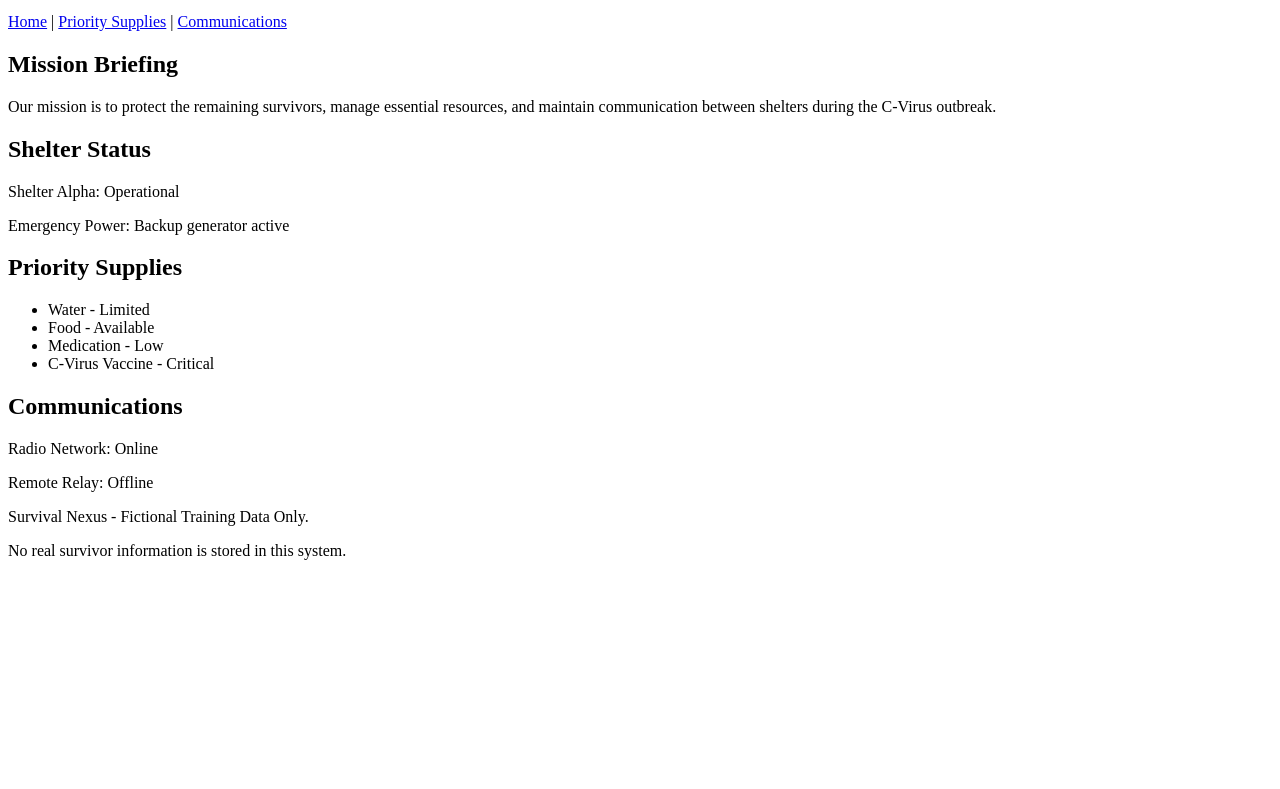
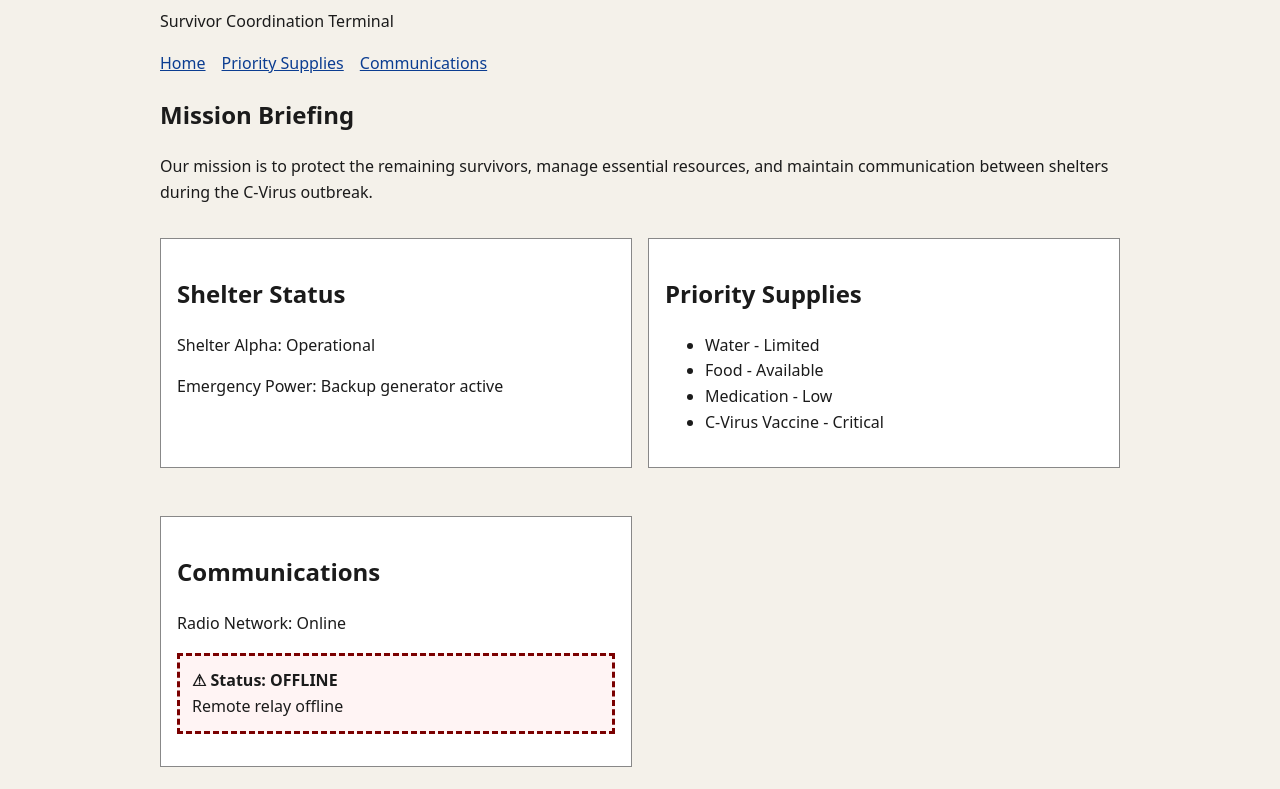
Before and after one commit to jiem01/Survival-Nexus, a plain HTML site: page web/index.html in a window 1280 px wide. Shown: the part 101-890 px from the top of the page. Before the commit the page ends 800 px from the top, so only its background shows below. Drawn offline with Linux system fonts and the light colour scheme.

Commit message:
Complete Activity 02: style and organize terminal

```diff
--- a/web/index.html
+++ b/web/index.html
@@ -2,46 +2,35 @@
 <html lang="en">
 <head>
   <meta charset="UTF-8">
-    <meta name="viewport" content="width=device-width, initial-scale=1.0">
+  <meta name="viewport" content="width=device-width, initial-scale=1">
   <title>Survival Nexus - Shelter Terminal</title>
   <link rel="stylesheet" href="styles.css">
-    <style>
-
-</style>
-
 </head>
 <body>
-
-    <header>
+  <main>
+    <header id="mission">
       <h1>Survival Nexus</h1>
       <p>Survivor Coordination Terminal</p>
-
-<nav>
+      <nav aria-label="Main">
         <a href="#mission">Home</a>
-    |
-    <a href="#priority-supplies">Priority Supplies</a>
-    |
+        <a href="#supplies">Priority Supplies</a>
         <a href="#communications">Communications</a>
       </nav>
     </header>
 
-    <main>
-        <section id="mission">
+    <section>
       <h2>Mission Briefing</h2>
-            <p>
-                Our mission is to protect the remaining survivors,
-                manage essential resources, and maintain communication
-                between shelters during the C-Virus outbreak.
-            </p>
+      <p>Our mission is to protect the remaining survivors, manage essential resources, and maintain communication between shelters during the C-Virus outbreak.</p>
     </section>
 
-        <section id="shelter-status">
+    <div class="status-grid">
+      <section class="panel">
         <h2>Shelter Status</h2>
         <p>Shelter Alpha: Operational</p>
         <p>Emergency Power: Backup generator active</p>
       </section>
 
-        <section id="priority-supplies">
+      <section class="panel" id="supplies">
         <h2>Priority Supplies</h2>
         <ul>
           <li>Water - Limited</li>
@@ -51,17 +40,20 @@
         </ul>
       </section>
 
-        <section id="communications">
+      <section class="panel" id="communications">
         <h2>Communications</h2>
         <p>Radio Network: Online</p>
-            <p>Remote Relay: Offline</p>
+        <p class="relay-panel">
+          <strong>&#9888; Status: OFFLINE</strong><br>
+          Remote relay offline
+        </p>
       </section>
-    </main>
+    </div>
 
     <footer>
       <p>Survival Nexus - Fictional Training Data Only.</p>
       <p>No real survivor information is stored in this system.</p>
     </footer>
-
+  </main>
 </body>
 </html>
--- a/web/styles.css
+++ b/web/styles.css
@@ -0,0 +1,64 @@
+body {
+  font-family: system-ui, Arial, sans-serif;
+  line-height: 1.6;
+  background: #f4f1ea;
+  color: #1b1b1b;
+  margin: 0;
+}
+
+main {
+  max-width: 60rem;
+  margin-inline: auto;
+  padding: 1rem;
+}
+
+p, li, h1, h2 {
+  overflow-wrap: anywhere;
+}
+
+nav {
+  display: flex;
+  flex-wrap: wrap;
+  gap: 0.5rem 1rem;
+}
+
+a {
+  color: #0b3d91;
+  text-decoration: underline;
+}
+
+a:focus-visible {
+  outline: 3px solid #b35900;
+  outline-offset: 3px;
+}
+
+.panel {
+  background: #ffffff;
+  padding: 1rem;
+  border: 1px solid #888;
+  margin-block: 1rem;
+}
+
+.status-grid {
+  display: grid;
+  grid-template-columns: 1fr;
+  gap: 1rem;
+}
+
+@media (min-width: 48rem) {
+  .status-grid {
+    grid-template-columns: 1fr 1fr;
+  }
+}
+
+.relay-panel {
+  padding: 0.75rem;
+  border: 3px dashed #7a0000;
+  background: #fff4f4;
+  margin-block: 1rem;
+}
+
+footer {
+  border-top: 1px solid #888;
+  margin-top: 1rem;
+}
```
Also changed, not shown: docs/activity-02.md (+18 -42 lines). Lines whose indentation alone changed are shown as unchanged.
